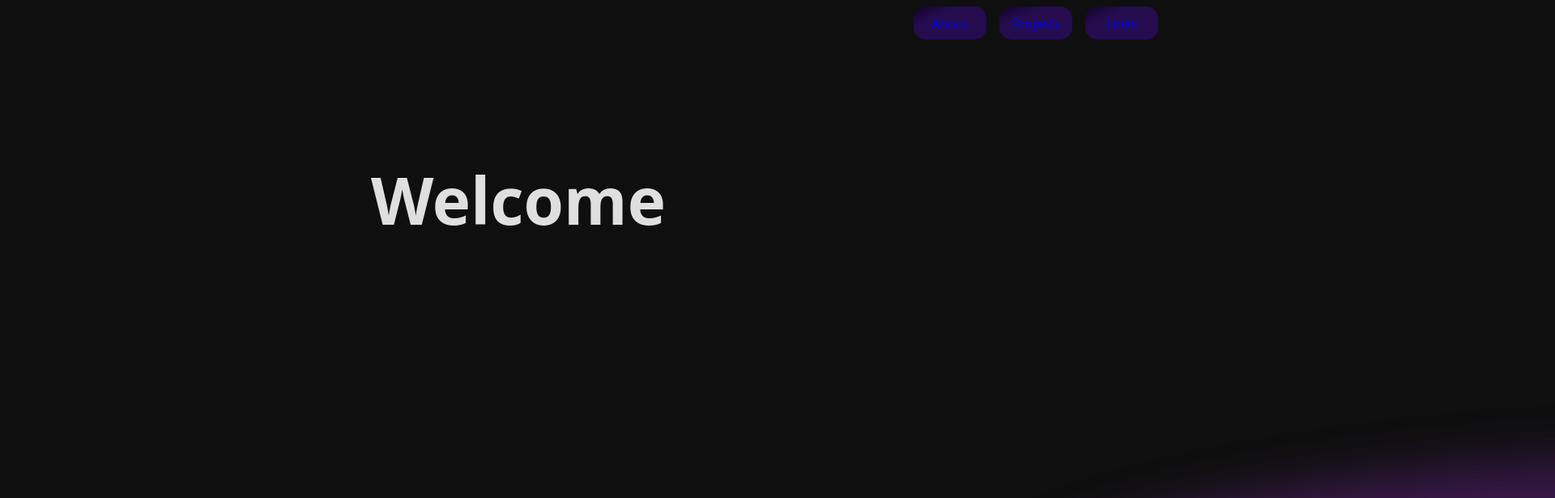
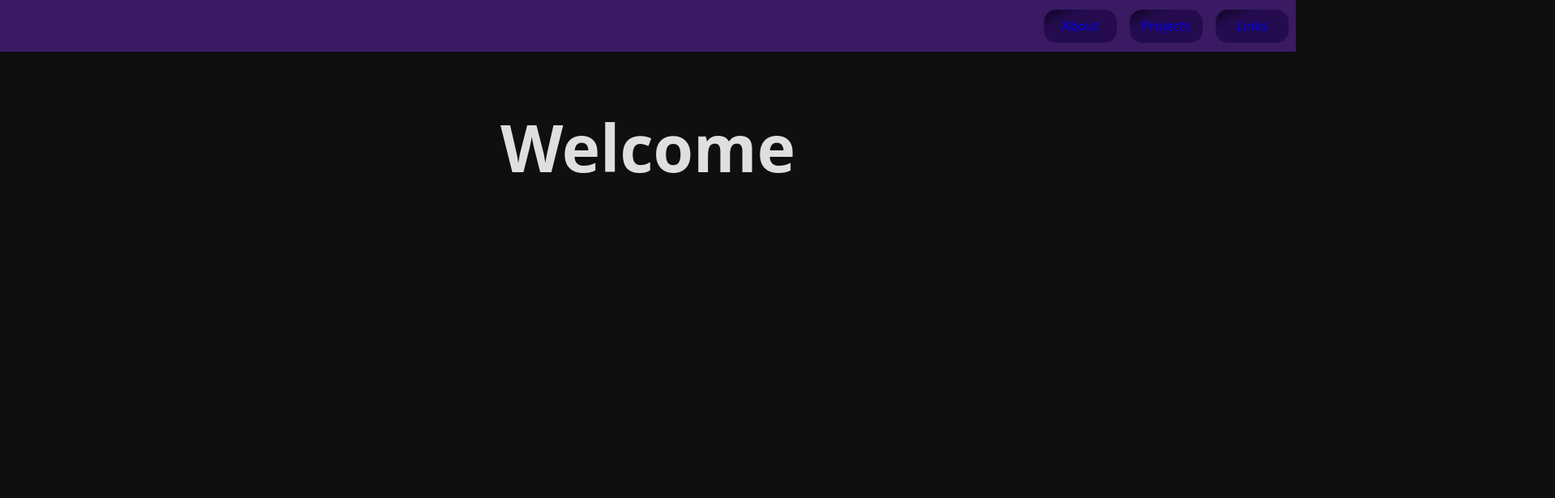
Before and after one commit to Isaiahak/Isaiahak, a React (Vite) app in the folder frontend/: page / in a window 1280 px wide. Shown: the top 616 px of the page at 81% size, 1920 px wide, since content can reach past the window. Built offline with nearby package versions, Linux system fonts and the light colour scheme.

Commit message:
fixing formatting

```diff
--- a/frontend/src/components/Home.jsx
+++ b/frontend/src/components/Home.jsx
@@ -8,10 +8,15 @@ import "../styling/Home.css"
 const Home = () =>{
 
 	return (
-		<div className="welcome">
+		<div className="home-container">
+			<div className="project-background">
+				<div className="project-background-side"></div>
+				<div className="project-background-center"></div>
+				<div className="project-background-side"></div>
+			</div>
 			<h1 className="title">Welcome</h1>
-			<div className="test1-container">
-				<div className="test1"></div>
+			<div className="images-container">
+				<div className="images"></div>
 			</div>
 		</div>
 	)
--- a/frontend/src/components/Projects.jsx
+++ b/frontend/src/components/Projects.jsx
@@ -44,7 +44,7 @@ function Projects(){
 		return(
 			<div className="project-description">
 				<h1>{title}</h1>
-				<p className="description-format">{description}</p>
+				<p className="description">{description}</p>
 				<link href={link} className="description-link"></link>
 			</div>
 		)
@@ -53,11 +53,16 @@ function Projects(){
 	return(
 		<section id="projects">
 			<h1 className="projects-title">Some of my previous projects</h1>
+			<div className="main-container">
+				<div className="project-background">
+					<div className="project-background-side"></div>
+					<div className="project-background-center"></div>
+					<div className="project-background-side"></div>
+				</div>
 				<div className="silk-background">
 					<div class="silk-wave wave1"></div>
 				    <div class="silk-wave wave2"></div>
 				    <div class="silk-wave wave3"></div>
-			    <div class="silk-gradient"></div>
 				</div>
 				<div className="project-container">
 					<div className="project-container-top">
@@ -76,6 +81,7 @@ function Projects(){
 					</div>
 					<ProjectIndex/>
 				</div>
+			</div>
 		</section>
 	)
 }
--- a/frontend/src/index.css
+++ b/frontend/src/index.css
@@ -1,4 +1,6 @@
 :root {
+  width: 100rem;
+  margin-inline: auto;
   font-family: system-ui, Avenir, Helvetica, Arial, sans-serif;
   line-height: 1.5;
   font-weight: 400;
@@ -12,6 +14,11 @@
   scrollbar-width: none;
 }
 
+html, body {
+  margin: 0;
+  padding: 0;
+}
+
 -webkit-scrollbar {
   display: none;
 }
--- a/frontend/src/styling/AboutMe.css
+++ b/frontend/src/styling/AboutMe.css
@@ -1,5 +1,4 @@
 .aboutme-container{
-    max-width: 120rem;
     width: 100%;
     margin: 30rem auto;
     background-color: #0f0f0f;
--- a/frontend/src/styling/Home.css
+++ b/frontend/src/styling/Home.css
@@ -1,36 +1,67 @@
-.welcome{
-    max-width: 120rem;
+.home-container{
+    position: relative;
     width: 100%;
-    min-height: 5rem;
-    margin: 5rem auto;
+    height: 5rem;
+    margin-top: 3rem;
+    margin-inline: auto;
+}
+
+.project-background{
+    position: absolute;
+    height: 100%;
+    width: 100%;
+    margin-inline: auto;
+    display: flex;
+    flex-direction: row;
+    align-items:center;
+    justify-content: center;
+    z-index: 4;
+}
+
+.project-background-center{
+    width: 100%;
+    height: 100%;
+    margin-inline: auto;
+    visibility: hidden;
+}
+
+.project-background-side{
+    width: auto;
+    height: 100%;
     background-color: #0f0f0f;
-    visibility: hidden;
-    display: flex;
-    flex-direction: column;
-    align-items: center;
-    justify-content: center;
-    flex-wrap: nowrap;
 }
 
 
-.test1 {
-    position: relative;
+.images-container{
+    position: absolute;
+    height: 100%;
+    width: 100%;
+    margin-inline: auto;
+    display: flex;
+    flex-direction: row;
+    align-items:center;
+    justify-content: center;
+    overflow: hidden;
+    z-index: 1;
+}
+
+.images {
+    position: absolute;
     height: 10rem;
     width: 100rem;
     bottom: 0;
     text-align: center;
     align-self: center;
     filter: blur(30px);
+    z-index: 1;
 }
 
-.test1::before {
+.images::before {
     content: '';
     display: block;
-    position: relative;
+    position: absolute;
     border-radius: 100% 50%;
-    width: 100%;
-    height: 200%;
-    transform: translate(85%, 60%);
+    transform: translate(90%, -250%);
     background: #742b94;
     background: linear-gradient(98deg,rgba(116, 43, 148, 1) 0%, rgba(92, 30, 125, 1) 50%, rgba(33, 7, 46, 1) 100%);
     visibility: visible;
@@ -38,15 +69,13 @@
     opacity: 0.5;
 }
 
-.test1::after {
+.images::after {
     content: '';
     display: block;
-    position: relative;
+    position: absolute;
     border-radius: 100% 50%;
-    width: 100%;
-    height: 200%;
     background: #411C57;
-    transform: translate(-100%, -100%);
+    transform: translate(-90%, -100%);
     background: linear-gradient(90deg,rgba(65, 28, 87, 1) 0%, rgba(71, 33, 92, 1) 50%, rgba(112, 104, 166, 1) 100%);
     z-index: -1;
     visibility: visible;
--- a/frontend/src/styling/Nav.css
+++ b/frontend/src/styling/Nav.css
@@ -1,20 +1,21 @@
 .nav-container{
   width: 100%;
+  height: 4rem;
   margin-inline: auto;
-  background-color: #0f0f0f;
+  background-color: #3a1a63;
   display: flex;
   flex-direction: row;
 }
 
 .buttons-container{
-  max-width: 80rem;
+  max-width: 100rem;
   display: flex;
   gap:1rem;
   transition:.2s ease-in-out;
   align-self: center;
-  background-color: #0f0f0f;
+  background-color: #3a1a63;
   margin-inline: auto;
-  padding-left: 70rem;
+  padding-left: 80%;
 }
 
 .nav-button {
--- a/frontend/src/styling/Projects.css
+++ b/frontend/src/styling/Projects.css
@@ -1,15 +1,46 @@
-.project-container{
-    bottom: 0%;
+.main-container{
     position: relative;
-    max-width: 120rem;
+    height: 40rem;
     width: 100%;
     margin-inline: auto;
-    height: 40rem;
+}
+
+.project-background{
+    position: absolute;
+    height: 100%;
+    width: 100%;
+    margin-inline: auto;
+    display: flex;
+    flex-direction: row;
+    align-items:center;
+    justify-content: center;
+    z-index: 4;
+}
+
+.project-background-center{
+    width: 100%;
+    height: 100%;
+    margin-inline: auto;
+    visibility: hidden;
+}
+
+.project-background-side{
+    width: auto;
+    height: 100%;
+    background-color: #0f0f0f;
+}
+
+.project-container{
+    position: relative;
+    height: 100%;
+    width: 100%;
+    margin-inline: auto;
     background-color: #0f0f0f;
     display: flex;
     flex-direction: column;
     align-items: center;
     visibility: hidden;
+    z-index: 5;
 }
 
 .projects-title{
@@ -36,7 +67,7 @@
 }
 
 .project-image{
-    width: 100rem;
+    max-width: 35rem;
     height: 25rem;
     background: #080808;
     box-shadow: rgba(0, 0, 0, 0.19) 0px 10px 20px, rgba(0, 0, 0, 0.23) 0px 6px 6px;
@@ -46,12 +77,11 @@
 }
 
 .project-description{
-    width: 100%;
-    height: 60%;
+    width: 40rem;
+    height: 25rem;
     background: #080808;
     box-shadow: rgba(0, 0, 0, 0.19) 0px 10px 20px, rgba(0, 0, 0, 0.23) 0px 6px 6px;
     border-radius: 10px;
-    padding: 5%;
     margin-inline: 5% 5%;
     visibility: visible;
 }
@@ -125,27 +155,29 @@
     height: 80%;
     font-size: 1.5rem;
     white-space: pre-line;
+    margin-inline: auto;
 }
-
 
 .silk-background {
     position: absolute;
     width: 100%;
-    height: 50rem;
+    height: 100%;
     margin-inline: auto;
     background: linear-gradient(125deg, #ff7eb9, #8c54ff, #5ce1e6);
-    z-index: -1;
+    z-index: 3;
     overflow: hidden;
     visibility: hidden;
 
 }
 
 .silk-wave {
-        position:relative;
-        right: 30%;
-        width: 300rem;
-        height: 300rem;
-        border-radius: 43%;
+    position: absolute;
+    margin-inline: auto;
+    top: 0rem;
+    width: 110rem;
+    height: 110rem;
+    left: 50%;
+    border-radius: 45%;
     opacity: 0.7;
     background: linear-gradient(125deg, #ff7eb9, #8c54ff, #5ce1e6);
     animation: drift linear infinite;
--- a/frontend/src/styling/QuickLinks.css
+++ b/frontend/src/styling/QuickLinks.css
@@ -1,7 +1,7 @@
 .quicklinks-container{
   width: 100%;
   margin-inline: auto;
-  background-color: #0f0f0f;
+  background-color: #3a1a63;
   align-self: center;
   display: flex;
   flex-direction: column;
@@ -15,7 +15,6 @@
   flex-wrap: nowrap;
   align-self: center;
   margin-inline: auto;
-  padding-right: 70rem;
 }
 
 .quicklink-title{
```
Also changed, not shown: 1 other file (tests, documents, lock files or other folders). Lines whose indentation alone changed are shown as unchanged.
